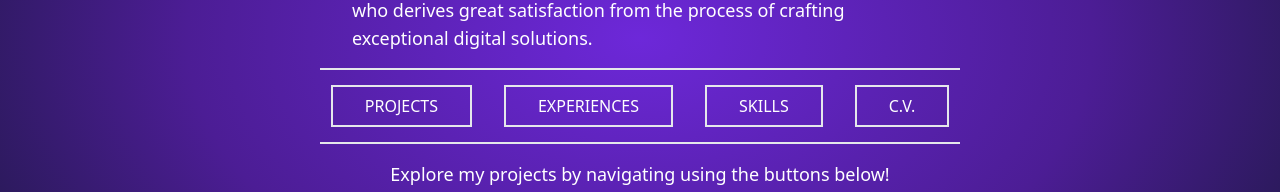
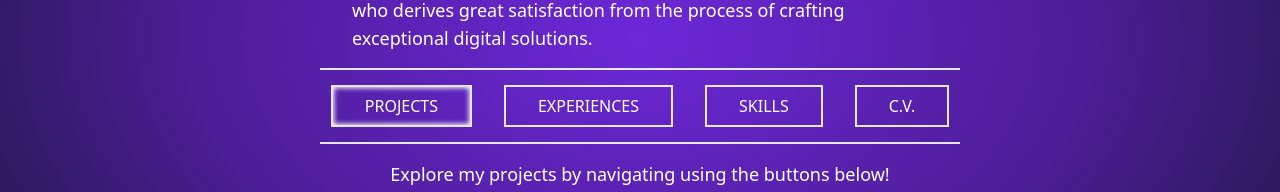
Before and after one commit to oebsworth/Portfolio-Website, a Next.js app: page / in a window 1280 px wide. Shown: the part 362-554 px from the top of the page. Built offline with nearby package versions, Linux system fonts and the light colour scheme.

Commit message:
feat(dynamic-buttons): Added dynamic styles for the page navigation buttons to see which page you are currently on.

```diff
--- a/app/layout.tsx
+++ b/app/layout.tsx
@@ -3,6 +3,7 @@ import type { Metadata } from 'next'
 import { Inter } from 'next/font/google'
 import Link from 'next/link'
 import { AiOutlineMail, AiFillGithub, AiFillLinkedin, AiFillTwitterCircle } from 'react-icons/ai'
+import { PageSelection } from '../components/index'
 
 const inter = Inter({ subsets: ['latin'] })
 
@@ -30,19 +31,7 @@ export default function RootLayout({ children }: RootLayoutProps) {
         <div className='w-1/2 border-b-2'></div>
         <p className='w-[45%] py-4 text-lg'>Thank you for visiting my portfolio. I am a dedicated programmer who derives great satisfaction from the process of crafting exceptional digital solutions.</p>
         <div className='w-1/2 border-b-2'></div>
-        <div className='py-6'>
-          {["projects", "experiences", "skills", "c.v."].map((title, index) => (
-            <Link
-              key={`button_${index}`}
-              href={title == "projects" ? "/" : title == "c.v." ? "./documents/c.v.pdf" : `/${title}`}
-              target={title == "c.v." ? "_blank" : ""}
-              rel={title == "c.v." ? "noreferrer noopener" : ""}
-              className='border-2 mx-2 py-2 px-4 sm:mx-4 sm:px-8 uppercase'
-            >
-              {title}
-            </Link>
-          ))}
-        </div>
+        <PageSelection />
         <div className='w-1/2 border-b-2'></div>
         {children}
       </body>
--- /dev/null
+++ b/components/index.ts
@@ -0,0 +1,3 @@
+import PageSelection from "./shared/PageSelection";
+
+export { PageSelection }
--- /dev/null
+++ b/components/shared/PageSelection.tsx
@@ -0,0 +1,31 @@
+'use client'
+
+import React from 'react';
+import { usePathname } from 'next/navigation';
+import Link from 'next/link';
+
+const PageSelection = () => {
+    const pathname = usePathname().replace('/', '');
+
+    return (
+        <div className='py-6'>
+            {["projects", "experiences", "skills", "c.v."].map((title, index) => (
+                <Link
+                    key={`button_${index}`}
+                    href={title === "projects" ? "/" : title === "c.v." ? "/documents/c.v.pdf" : `/${title}`}
+                    target={title === "c.v." ? "_blank" : ""}
+                    rel={title === "c.v." ? "noreferrer noopener" : ""}
+                    className={`border-2 mx-2 py-2 px-4 sm:mx-4 sm:px-8 uppercase ${(
+                        (title === "projects" && pathname === "") ||
+                        (title === "experiences" && pathname === "experiences") ||
+                        (title === "skills" && pathname === "skills")
+                    ) ? "inner-shadow" : "" }`}
+                >
+                    {title}
+                </Link>
+            ))}
+        </div>
+    );
+};
+
+export default PageSelection;
--- a/styles/main.css
+++ b/styles/main.css
@@ -5,3 +5,7 @@
 .gradient-background {
     @apply bg-[radial-gradient(ellipse_at_center,_var(--tw-gradient-stops))] from-violet-700 via-violet-900 to-slate-900
 }
+
+.inner-shadow {
+    box-shadow: inset 0px 0px 5px 1px rgba(255,255,255,1);
+}
```
